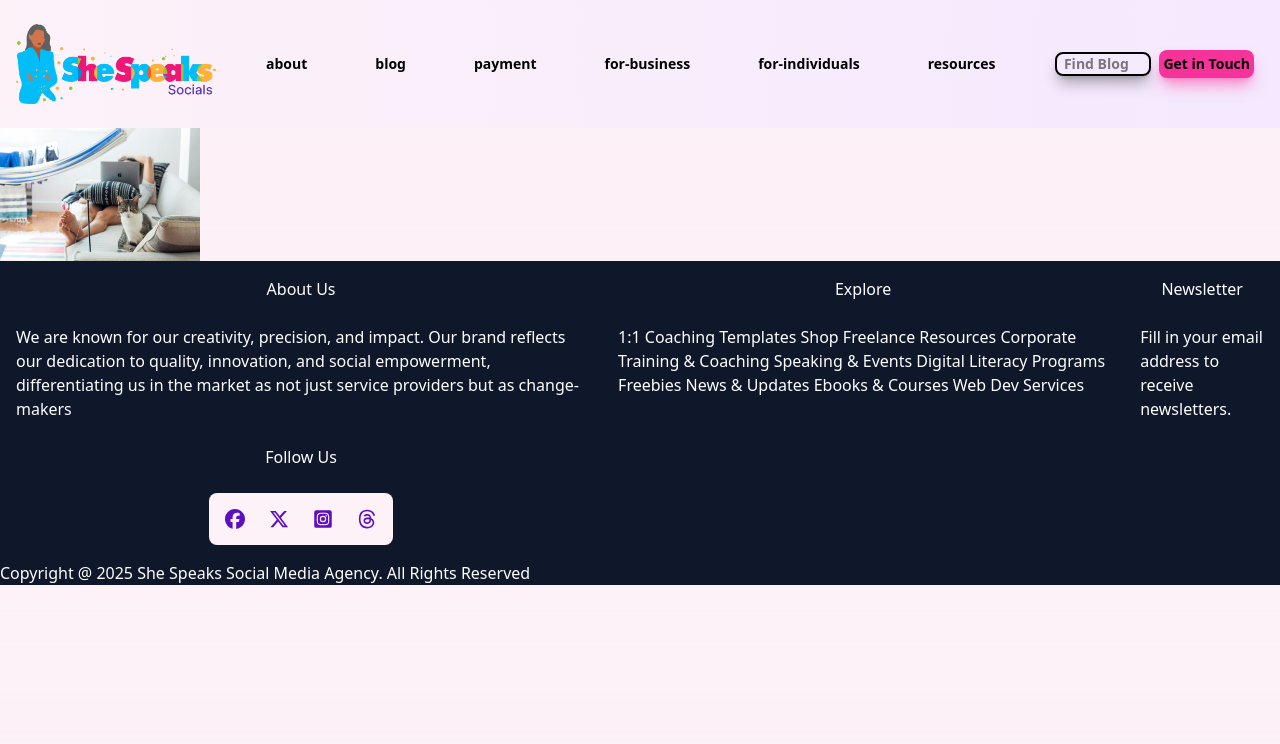
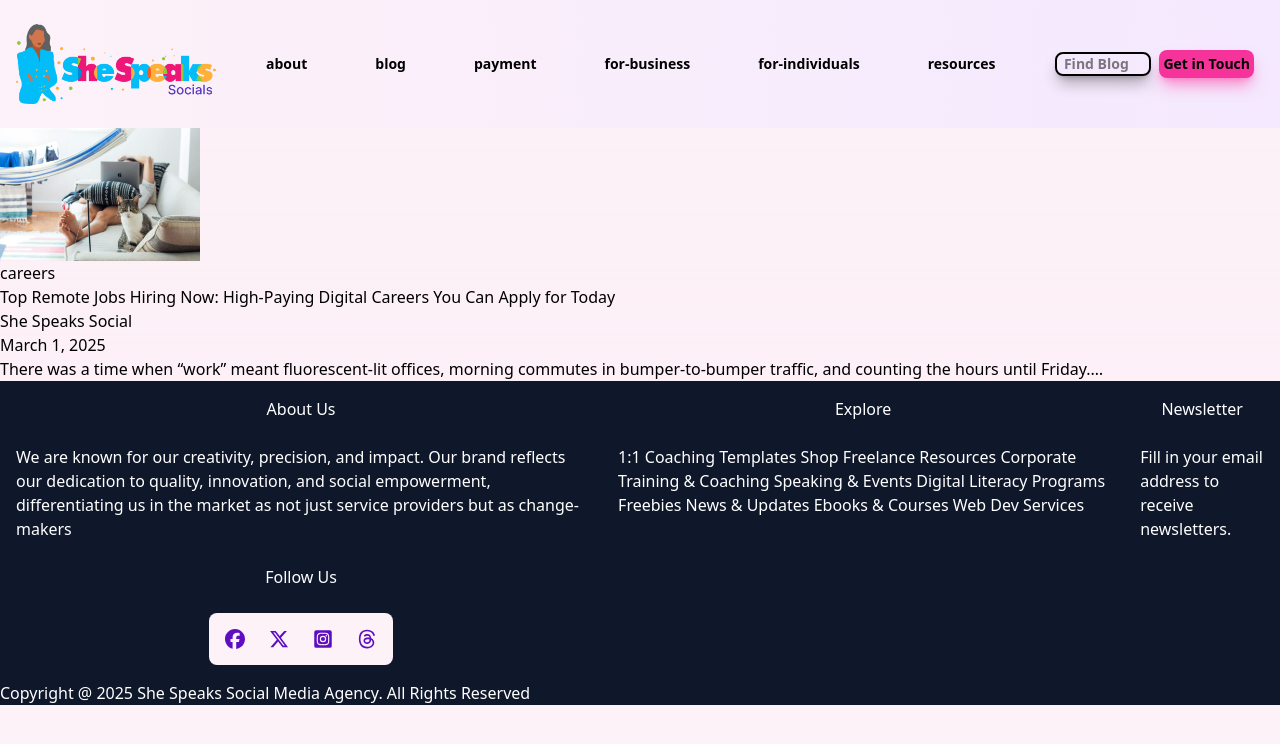
Before and after one commit to MatthewsRicky/shespeaksocial, a Next.js app: page /blog in a window 1280 px wide. Shown: the top 744 px of the page. Built offline with nearby package versions, Linux system fonts and the light colour scheme.

Commit message:
Blog component shell structure

```diff
--- a/components/Blog.tsx
+++ b/components/Blog.tsx
@@ -19,9 +19,16 @@ const Blog = () => {
 		<div>
 			{posts.map((post) => (
 				<div key={post.title}>
-					<div>
-						<Image src={post.imageUrl} alt={post.imageAlt} width={200} height={200} />
+					<div className="">
+						<Image src={post.imageUrl} alt={post.imageAlt} width={200} height={200} className="relative" />
+						<span>{post.imageTitle}</span>
 					</div>
+					<h1>{post.title}</h1>
+					<div className="">
+						<h3>{post.author}</h3>
+						<h4>{post.date}</h4>
+					</div>
+					<p className="">{post.article}</p>
 				</div>
 			))}
 		</div>
```
